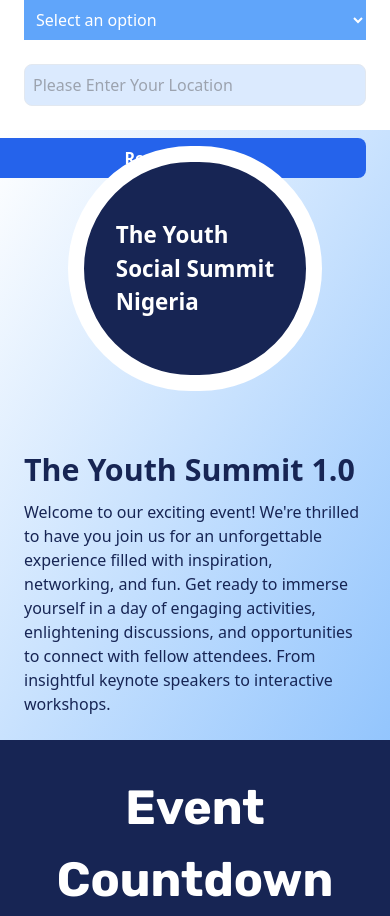
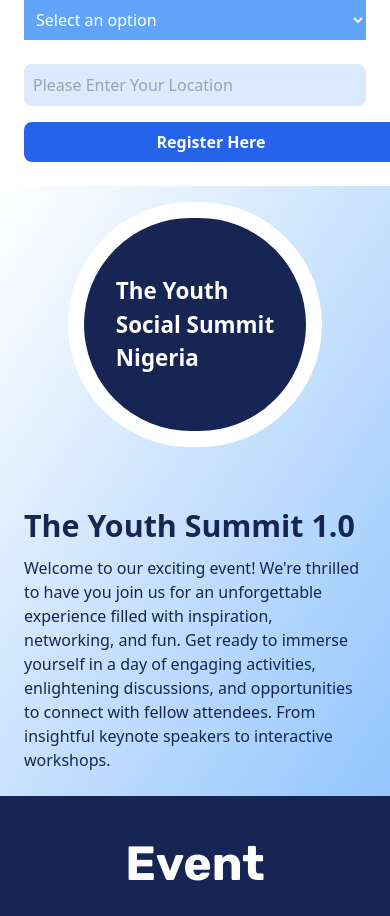
Before and after one commit to abeeebdon/register-magnitude, a React (Create React App) app: page / in a window 390 px wide. Shown: the part 902-1818 px from the top of the page. Built offline with nearby package versions, Linux system fonts and the light colour scheme.

Commit message:
new Changes

```diff
--- a/src/signup/SignupForm.js
+++ b/src/signup/SignupForm.js
@@ -181,7 +181,7 @@ const SignupForm = ({
         {locationError && <p className="error">This is a required field</p>}
       </div>
       <div className="relative">
-        <div className="m-4 bg-blue-600 p-2 w-full md:w-[40%] text-center rounded-lg absolute right-0">
+        <div className="m-4 bg-blue-600 p-2 w-full md:w-[40%] text-center rounded-lg sm:absolute right-0 top-0">
           {isLoading ? (
             <CgSpinner className=" mx-auto w-[3rem] text-[3rem] text-blue-400 animate-spin" />
           ) : (
```
